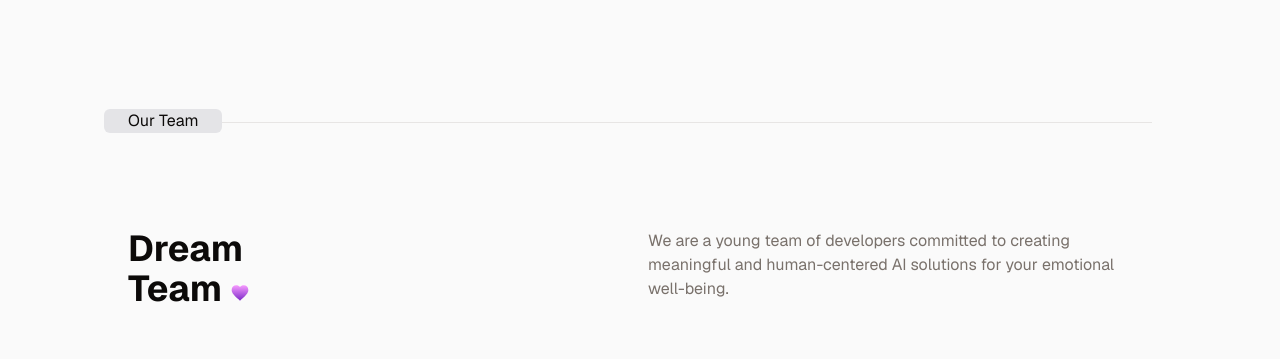
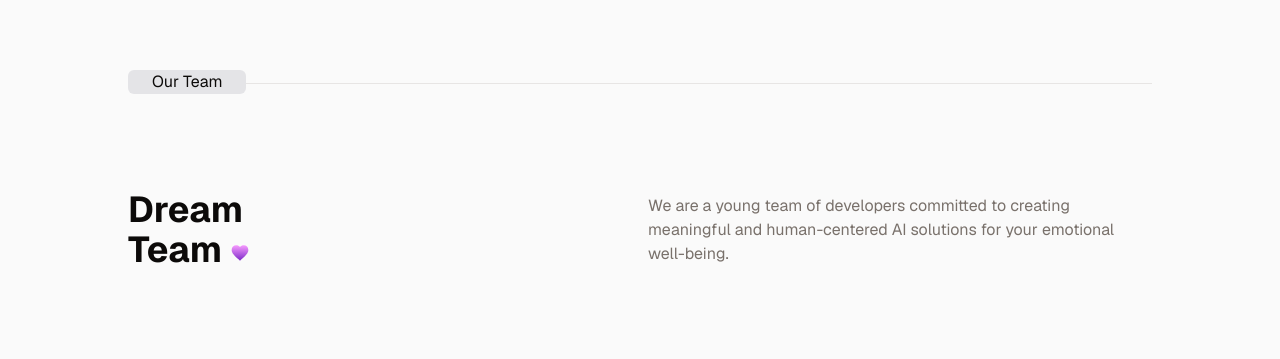
Before and after one commit to fadli154/hativision, a Next.js app: page /en in a window 1280 px wide. Shown: the part 2532-2891 px from the top of the page. Built offline with nearby package versions, Linux system fonts and the light colour scheme.

Commit message:
fix: font

```diff
--- a/app/[locale]/globals.css
+++ b/app/[locale]/globals.css
@@ -119,6 +119,7 @@
   html {
     @apply scroll-smooth;
     color-scheme: normal !important;
+    font-family: var(--font-geist-sans), sans-serif;
   }
   body {
     @apply bg-background text-foreground;
--- a/components/hero-section.jsx
+++ b/components/hero-section.jsx
@@ -132,7 +132,7 @@ export default function HeroSection() {
                   </div>
 
                   <div className="flex justify-center items-center lg:justify-start lg:items-start relative !z-2">
-                    <div className="grid grid-cols-2 gap-4 pt-6 w-[calc(100%-0.1rem)]" data-aos="fade-up" data-aos-delay="300">
+                    <div className="grid grid-cols-2 gap-4 pt-6 w-full" data-aos="fade-up" data-aos-delay="300">
                       <ImageUploader icon="search-image" className="border-red-500/30 hover:shadow-red-500/30 hover:border-red-500/50 " via="via-red-400/20" onFileChange={handleManualUpload}>
                         {tHero("button1")}
                       </ImageUploader>
@@ -153,7 +153,7 @@ export default function HeroSection() {
               </div>
             </div>
           </section>
-          <section className="bg-background pb-10 md:pt-0">
+          <section className="bg-background pb-10 md:pb-0 md:pt-0">
             <div className="group relative 2xl:-top-40 top-10 lg:-top-20  m-auto max-w-6xl px-6">
               <div className="flex flex-col items-center justify-center md:flex-row">
                 <div className="relative py-6 md:w-[calc(100%-11rem)]">
--- a/components/team.jsx
+++ b/components/team.jsx
@@ -32,7 +32,7 @@ export default function TeamSection() {
     <section className="bg-zinc-50 dark:bg-violet-950/20 py-16 md:py-32 px-6">
       <AOSWrapper>
         <div className="mx-auto max-w-5xl border-t">
-          <span className="text-caption ml-0 sm:-ml-6 -mt-3.5 block w-max rounded-sm px-6 bg-zinc-200 dark:bg-violet-950" data-aos="fade-up">
+          <span className="text-caption ml-0 -mt-3.5 block w-max rounded-sm px-6 bg-zinc-200 dark:bg-violet-950" data-aos="fade-up">
             {tTeam("title1")}
           </span>
 
@@ -42,7 +42,7 @@ export default function TeamSection() {
                 {tTeam("title2")} <LogoIcon className={"inline-block"}></LogoIcon>
               </h2>
             </div>
-            <div className="mt-6 sm:mt-0 text-muted-foreground">
+            <div className="mt-6 sm:mt-0 text-muted-foreground align-middle flex justify-center items-center">
               <p>{tTeam("description")}</p>
             </div>
           </div>
```
